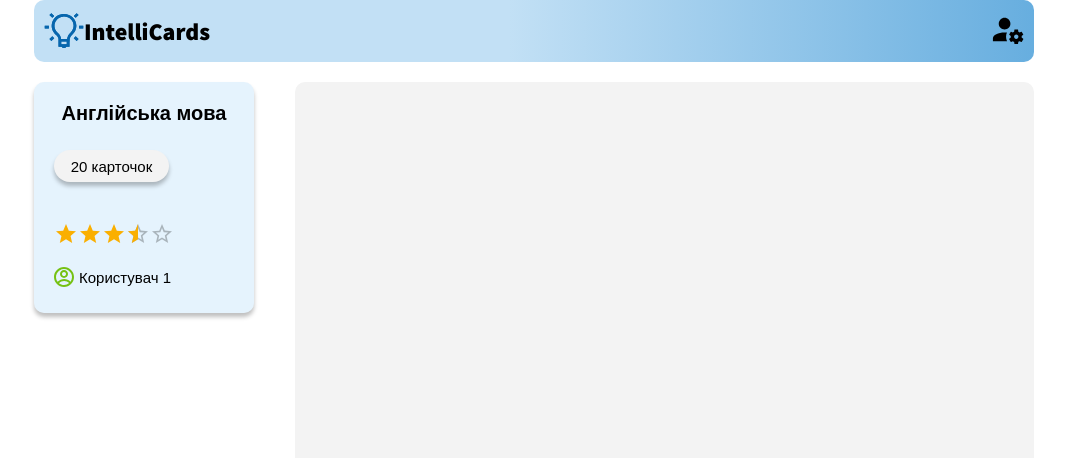
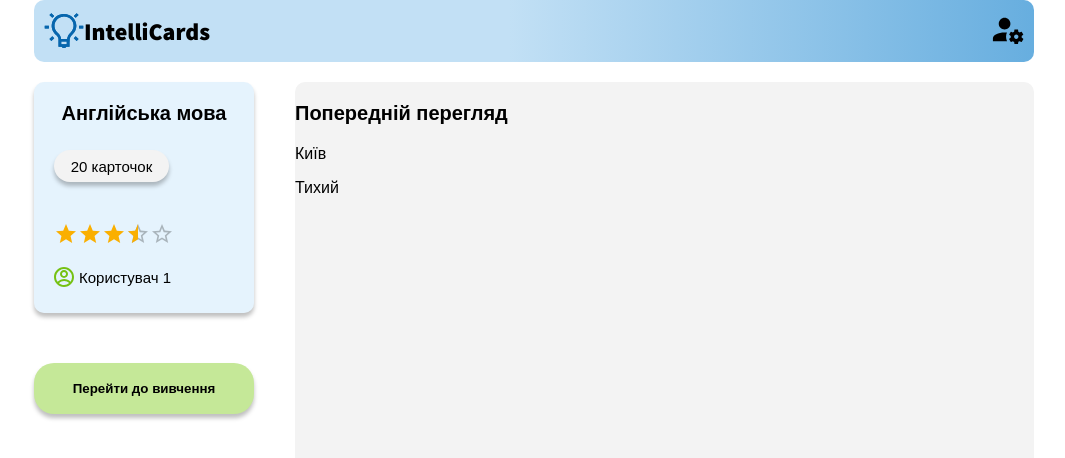
Before and after one commit to DenLehenkyi/IntelliCards, a Next.js app in the folder intellicards/: page /set/1 in a window 1280 px wide. Shown: the top 458 px of the page, without its empty margins (106-1171 px from the left). Built offline with nearby package versions, Linux system fonts and the light colour scheme.

Commit message:
CardsInSetGrid added

```diff
--- a/intellicards/components/CardsInSetGrid.js
+++ b/intellicards/components/CardsInSetGrid.js
@@ -1,8 +1,14 @@
 import styled from "styled-components"
 
-export default function CardsInSetGrid({set}){
+export default function CardsInSetGrid({cards}){
     return(
-        <Div></Div>
+        <Div>
+            <StyledP>Попередній перегляд</StyledP>
+            {cards.map(card => (
+                <p key={card._id}>{card.answer}</p>
+            ))}
+
+        </Div>
 
     )
 }
@@ -13,3 +19,7 @@ const Div = styled.div`
  background: #F3F3F3;
  border-radius: 10px;
 `
+const StyledP = styled.p`
+  font-size: 20px;
+  font-weight: 600;
+`
--- a/intellicards/pages/set/[_id].js
+++ b/intellicards/pages/set/[_id].js
@@ -2,6 +2,7 @@ import CardBox from "@/components/CardsBox";
 import CardsInSetGrid from "@/components/CardsInSetGrid";
 import Center from "@/components/Center";
 import Header from "@/components/Header";
+import { useEffect, useState } from "react";
 import styled from "styled-components";
 
 const cardSetsData = [
@@ -41,16 +42,70 @@ const cardSetsData = [
 
   ];
 
+  const cardsData = [
+    {
+      _id: 1,
+      setId: 1,
+      question: "Яка столиця України?",
+      answer: "Київ"
+    },
+    {
+      _id: 2,
+      setId: 1,
+      question: "Який найбільший океан?",
+      answer: "Тихий"
+    },
+    {
+      _id: 3,
+      setId: 2,
+      question: "Скільки планет у Сонячній системі?",
+      answer: "8"
+    },
+    {
+      _id: 4,
+      setId: 2,
+      question: "Яка найбільша планета у Сонячній системі?",
+      answer: "Юпітер"
+    },
+    {
+      _id: 5,
+      setId: 3,
+      question: "Хто написав 'Майстер і Маргарита'?",
+      answer: "Михайло Булгаков"
+    },
+    {
+      _id: 6,
+      setId: 3,
+      question: "Коли почалася Перша світова війна?",
+      answer: "1914"
+    }
+];
+
+
 export default function SetPage({_id}){
+    const [cards, setCards] = useState([]);
     const set = cardSetsData.filter(set => set._id == _id);
-    console.log(set[0].category);
+    console.log(cardsData[0].setId);
+    useEffect(() => {
+      if (set) {
+
+        const filteredCards = cardsData.filter(card => card.setId === set[0]._id);
+        setCards(filteredCards);
+        console.log(cards);
+      }
+  }, [set[0]._id]);
 
     return(
         <Center>
            <Header />
            <Container>
-           <CardBox card={set[0]} />
-           <CardsInSetGrid set={set[0]} />
+           <ButtonAndBox>
+              <CardBox card={set[0]} />
+              <Button>Перейти до вивчення</Button>
+
+           </ButtonAndBox>
+
+           <CardsInSetGrid cards={cards} />
 
            </Container>
 
@@ -71,7 +126,24 @@ export async function getServerSideProps(context) {
 }
 
 const Container = styled.div`
-margin-top: 20px;
+    margin-top: 20px;
     display: flex;
     justify-content: space-between;
 `
+
+const Button = styled.button`
+  width: 220px;
+  height: 51px;
+  background: #C5E898;
+  box-shadow: 0px 4px 4px rgba(0, 0, 0, 0.25);
+  border-radius: 20px;
+  border: none;
+  font-weight: 700;
+  cursor: pointer;
+  margin-top: 50px;
+`
+
+const ButtonAndBox = styled.div`
+  display: flex;
+  flex-direction: column;
+`
```
